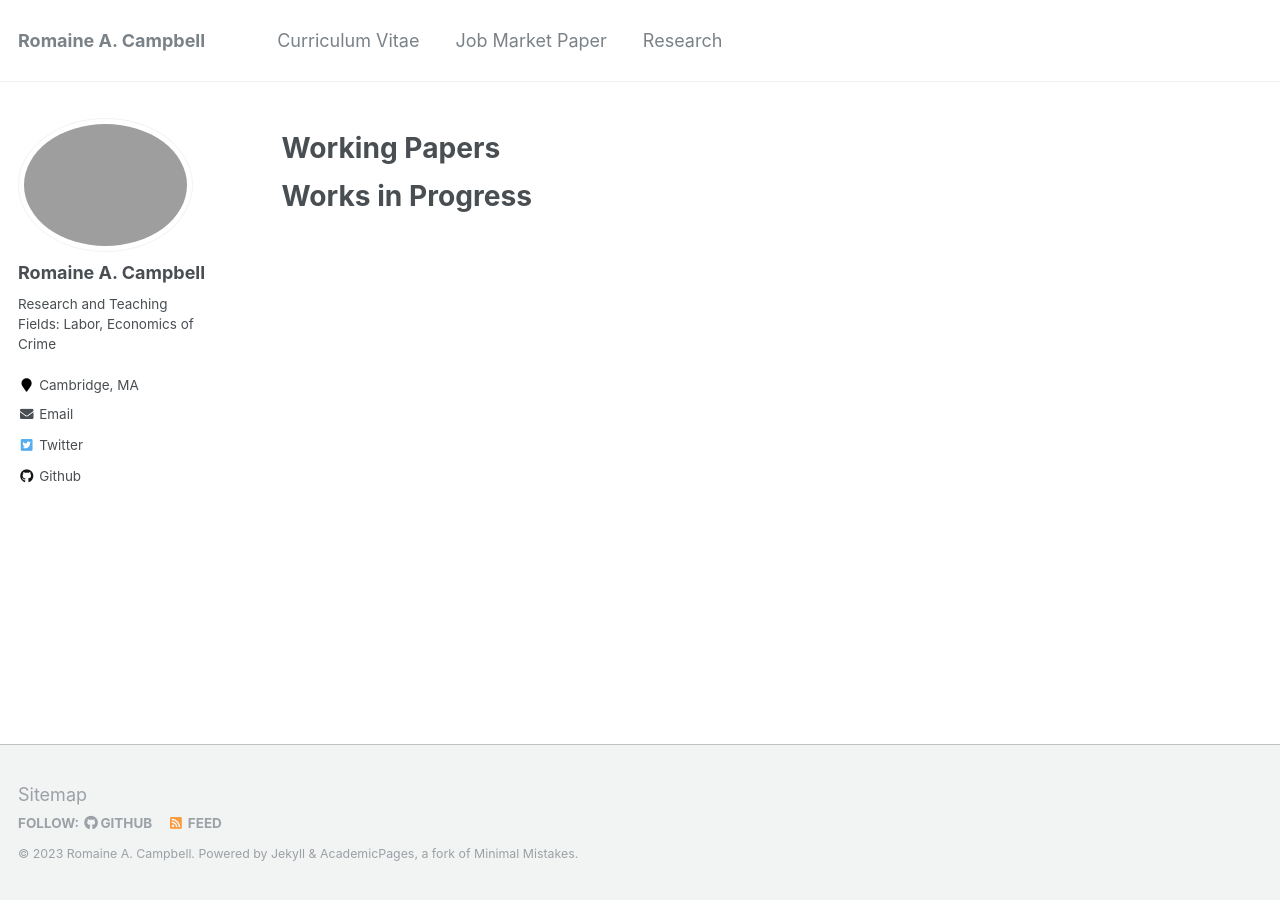
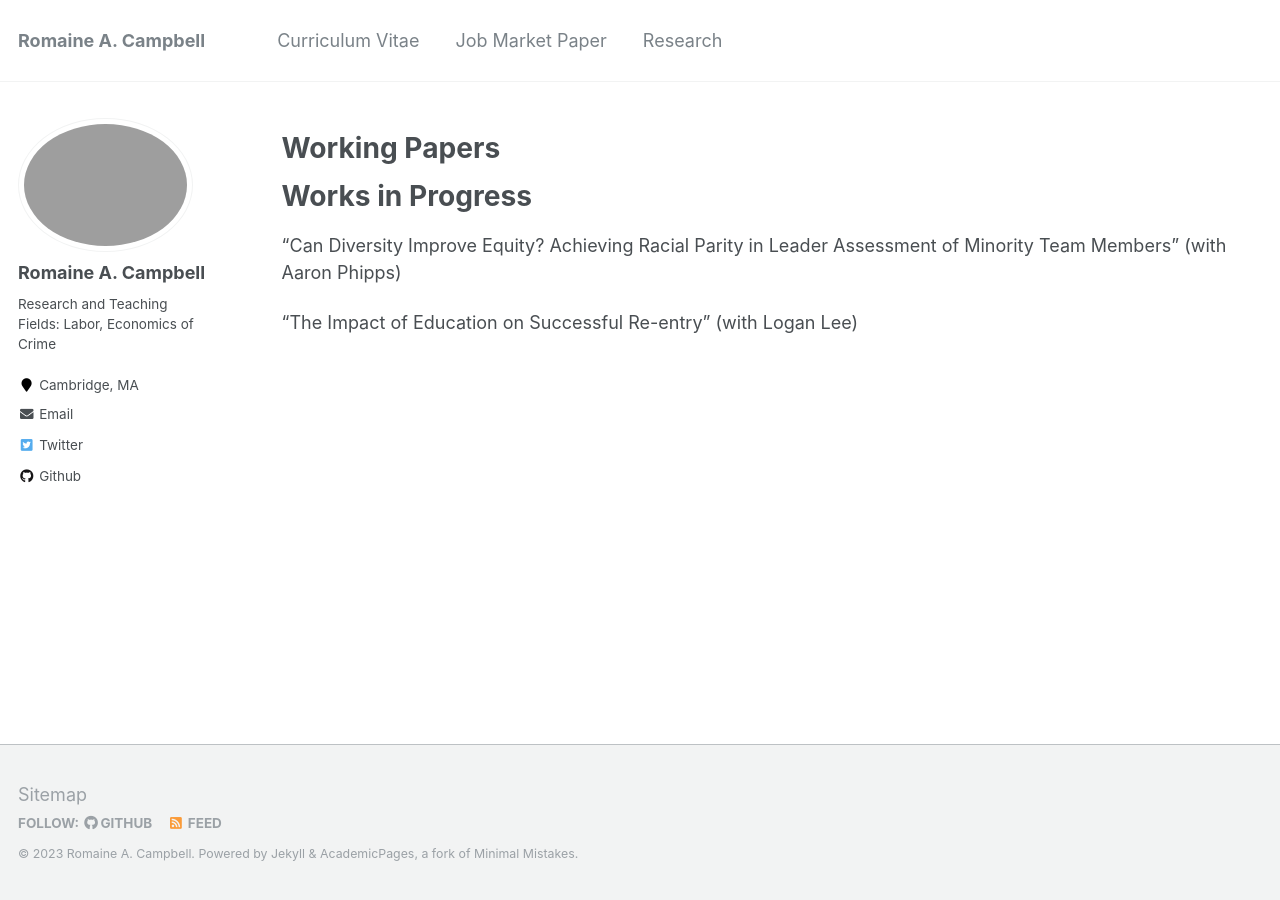
Before and after one commit to romainecampbell/romainecampbell.github.io, a Jekyll site: the page built from _pages/research.md, in a window 1280 px wide. Built offline with Jekyll 4.4.1, drawn with Linux system fonts in a browser that asks for light colours.

Commit message:
Update research.md

```diff
--- a/_pages/research.md
+++ b/_pages/research.md
@@ -15,3 +15,6 @@
 
 Works in Progress
 ======
+“Can Diversity Improve Equity? Achieving Racial Parity in Leader Assessment of Minority Team Members” (with Aaron Phipps)
+
+“The Impact of Education on Successful Re-entry” (with Logan Lee)
```
